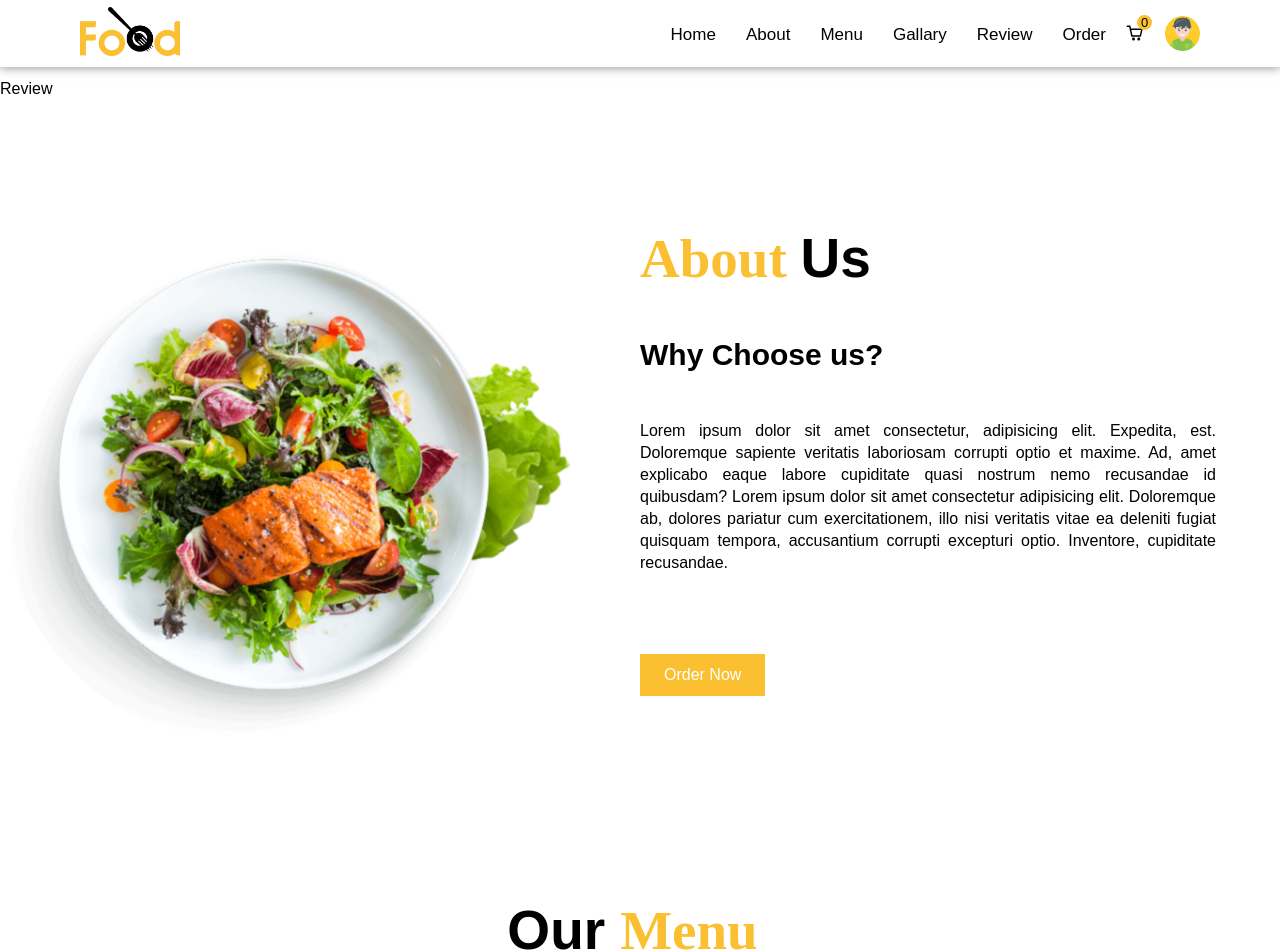
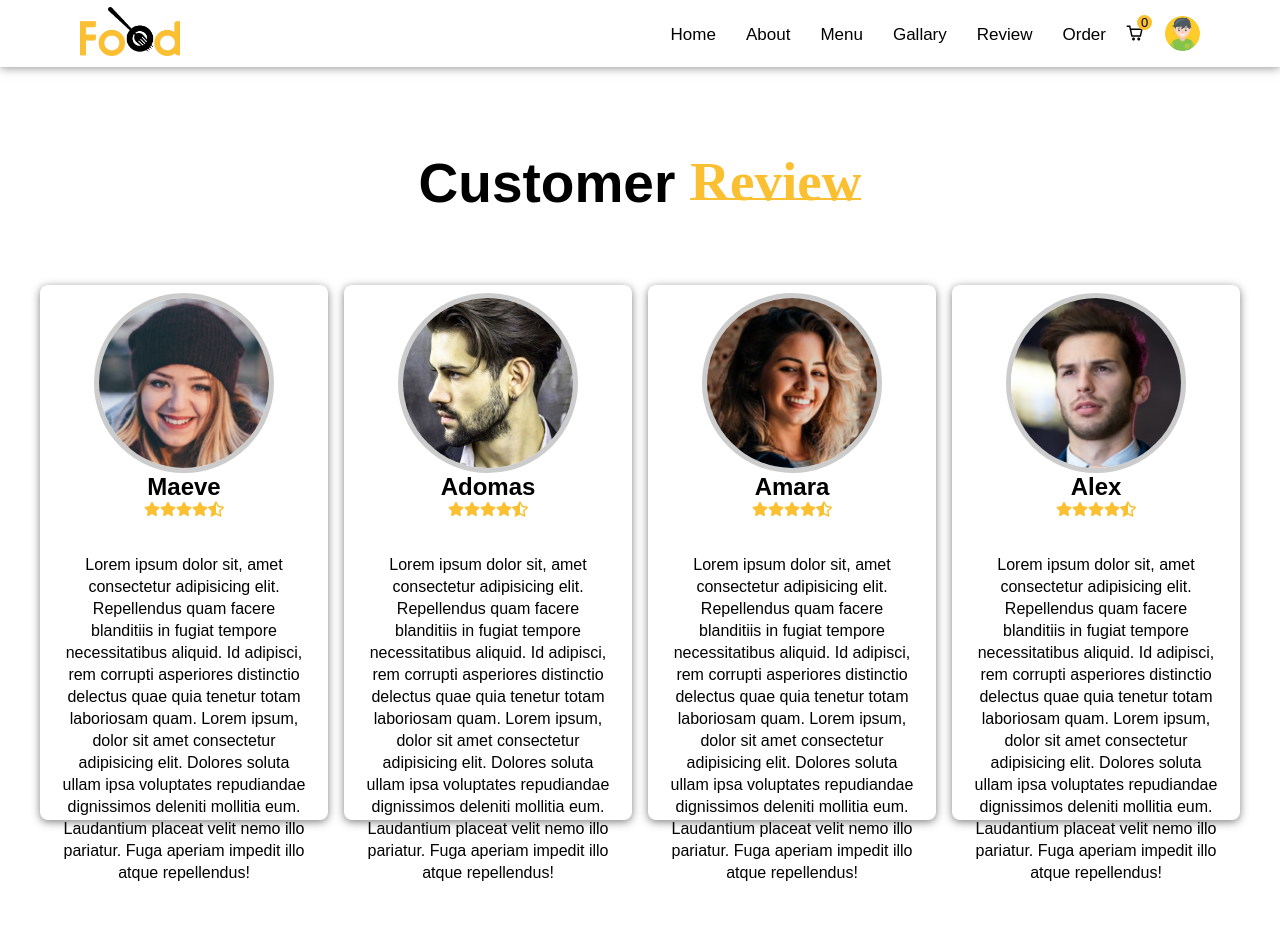
Before and after one commit to mani636/fooddeliveryapp, a React (Create React App) app: page /review in a window 1280 px wide. Shown: the top 952 px of the page. Built offline with nearby package versions, Linux system fonts and the light colour scheme; no server answers; the database is empty.

Commit message:
add three components

```diff
--- a/src/Pages/Menu/Menu.css
+++ b/src/Pages/Menu/Menu.css
@@ -18,6 +18,16 @@
   color: #fac031;
   margin: 0 15px;
   font-family: mv boli;
+}
+
+.menu h1 span::after {
+  content: '';
+  width: 100%;
+  height: 2px;
+  background-color: #fac031;
+  position: relative;
+  bottom: 15px;
+  display: block;
 }
 
 .menu-box {
--- a/src/Pages/Menu/Menu.jsx
+++ b/src/Pages/Menu/Menu.jsx
@@ -1,9 +1,17 @@
 import './Menu.css';
 import { FaStar, FaStarHalfAlt } from 'react-icons/fa';
 import { useStateValue } from '../../context/StateProvider';
+import { useEffect, useState } from 'react';
 
 const Menu = () => {
   const [{ foodItems }, dispatch] = useStateValue();
+  const [data, setData] = useState(foodItems);
+
+  useEffect(() => {
+    setData(
+      foodItems && foodItems.filter((item) => item.category !== 'gallery')
+    );
+  }, [foodItems]);
 
   return (
     <div className='menu'>
@@ -11,8 +19,8 @@
         Our <span>Menu</span>
       </h1>
       <div className='menu-box'>
-        {foodItems &&
-          foodItems.map(({ id, desc, title, price, imageURL }) => (
+        {data &&
+          data.map(({ id, desc, title, price, imageURL }) => (
             <div className='menu-card' key={id}>
               <div className='menu-image'>
                 <img src={imageURL} alt={title} />
--- a/src/Pages/Review/Review.css
+++ b/src/Pages/Review/Review.css
@@ -0,0 +1,106 @@
+.review {
+  width: 100%;
+  height: 100vh;
+  padding: 70px 0;
+}
+
+.review h1 {
+  font-size: 55px;
+  display: flex;
+  align-items: center;
+  justify-content: center;
+}
+
+.review h1 span {
+  margin-left: 15px;
+  color: #fac031;
+  font-family: mv boli;
+}
+
+.review h1 span::after {
+  content: '';
+  width: 100%;
+  height: 2px;
+  background-color: #fac031;
+  position: relative;
+  bottom: 15px;
+  display: block;
+}
+
+.review-card-container {
+  width: 95%;
+  margin: 70px auto;
+  display: flex;
+}
+
+.review-card {
+  width: 350px;
+  height: 535px;
+  box-shadow: 0 2px 8px rgba(0, 0, 0, 0.5);
+  border-radius: 8px;
+  padding: 0.5rem 1.25rem;
+  margin: 0 0.5rem;
+}
+
+.review-user-image {
+  display: flex;
+  align-items: center;
+  justify-content: center;
+  position: relative;
+  transition: 0.3s;
+}
+.review-user-image :hover {
+  transform: translateY(-60px);
+}
+
+.review-user-image img {
+  width: 180px;
+  height: 180px;
+  object-fit: cover;
+  object-position: center;
+  border-radius: 50%;
+  border: 5px solid #cccccc;
+}
+
+.review-info {
+  display: flex;
+  flex-direction: column;
+  align-items: center;
+}
+
+.review-info h2 {
+  transition: 0.3s;
+  color: black;
+}
+
+.review-card:hover .review-info h2 {
+  transform: translateY(-50px);
+}
+
+.review-rating {
+  color: #fac031;
+  transition: 0.3s;
+}
+
+.review-card:hover .review-rating {
+  transform: translateY(-50px);
+}
+
+.review-user-social-icons {
+  margin: 5px 1px;
+  font-size: 15px;
+  opacity: 0;
+  cursor: pointer;
+  transition: 0.3s;
+}
+
+.review-user-social-icons:hover {
+  opacity: 1;
+  transform: translateY(-8px);
+}
+
+.reviews {
+  text-align: center;
+  line-height: 22px;
+  margin-top: 5px;
+}
--- a/src/Pages/Review/Review.jsx
+++ b/src/Pages/Review/Review.jsx
@@ -1,7 +1,48 @@
-import './Review';
+import './Review.css';
+import { FaStar, FaStarHalfAlt } from 'react-icons/fa';
+import { BiLogoFacebook } from 'react-icons/bi';
+import { AiFillInstagram, AiOutlineTwitter } from 'react-icons/ai';
+import { FaLinkedinIn } from 'react-icons/fa';
+import { reviews } from '../../constant/data';
 
 const Review = () => {
-  return <div>Review</div>;
+  return (
+    <div className='review'>
+      <h1>
+        Customer <span>Review</span>
+      </h1>
+
+      <div className='review-card-container'>
+        {reviews.map(({ id, title, image, desc }) => {
+          return (
+            <div className='review-card' key={id}>
+              <div className='review-user-image'>
+                <img src={image} alt={title} />
+              </div>
+
+              <div className='review-info'>
+                <h2>{title}</h2>
+                <div className='review-rating'>
+                  <FaStar />
+                  <FaStar />
+                  <FaStar />
+                  <FaStar />
+                  <FaStarHalfAlt />
+                </div>
+                <div className='review-user-social-icons'>
+                  <BiLogoFacebook />
+                  <AiFillInstagram />
+                  <AiOutlineTwitter />
+                  <FaLinkedinIn />
+                </div>
+                <p className='reviews'>{desc}</p>
+              </div>
+            </div>
+          );
+        })}
+      </div>
+    </div>
+  );
 };
 
 export default Review;
```
Also changed, not shown: src/Pages/Gallery/Gallery.css (added, +103 -0 lines), src/Pages/Gallery/Gallery.jsx (added, +36 -0 lines).
